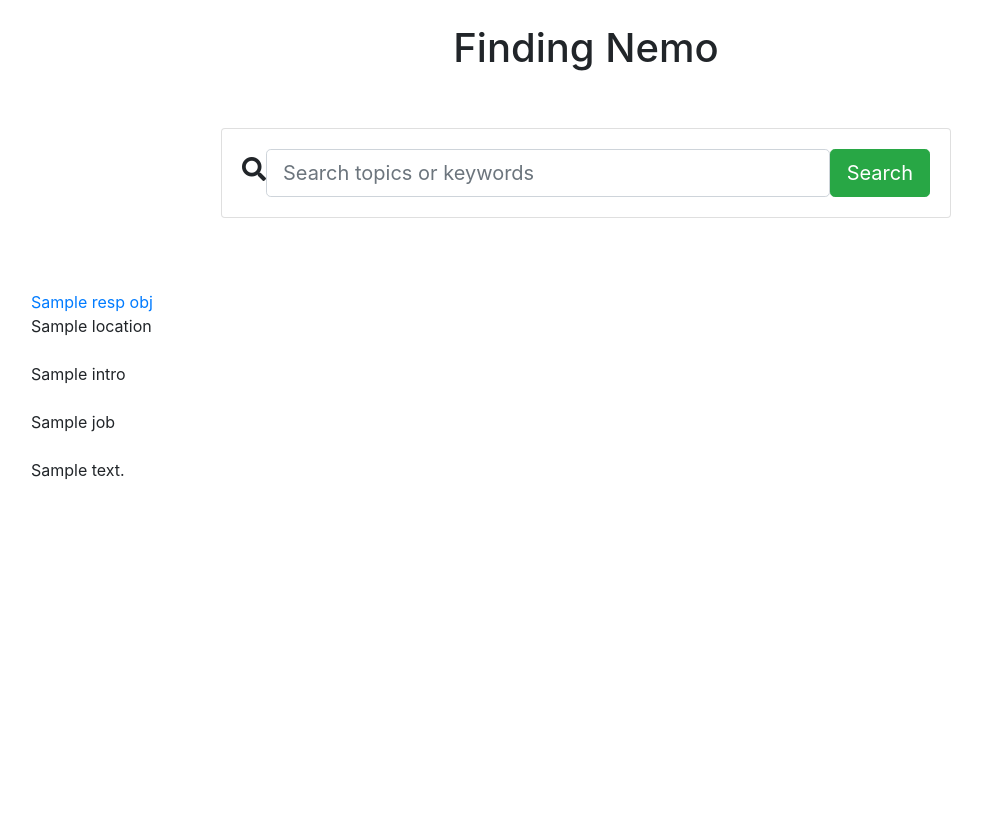
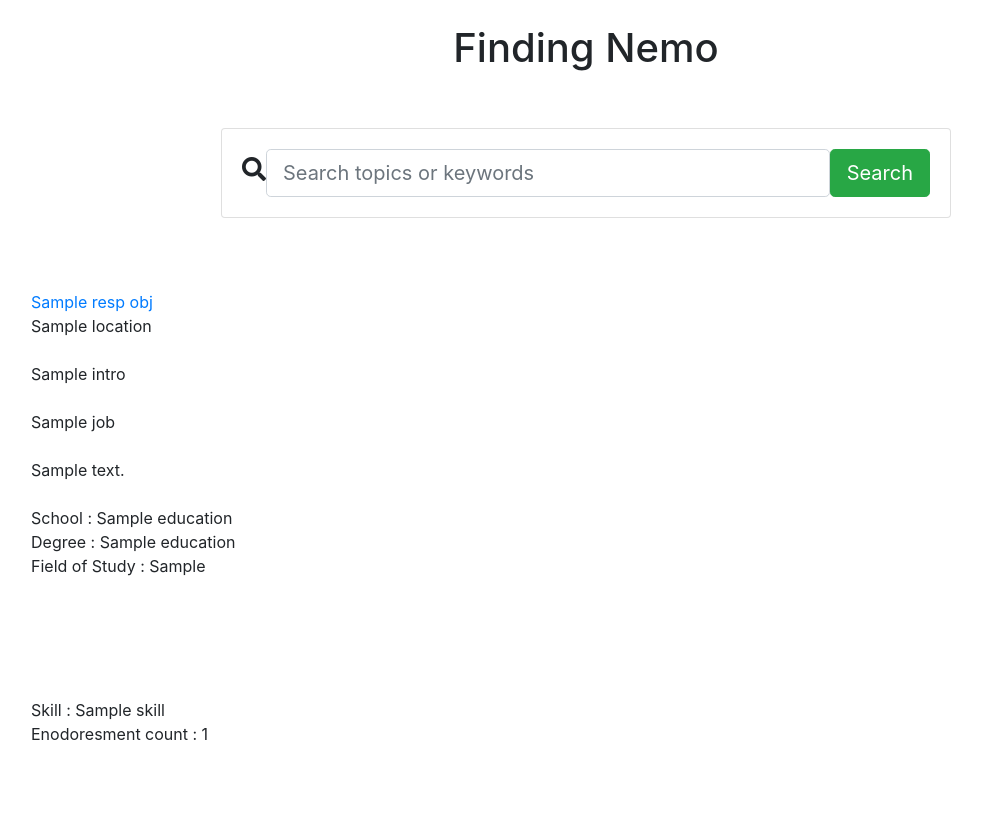
Before and after one commit to sanjeevsiva17/finding-nemo, a Flask app: template templates/index.html in a window 1280 px wide. Shown: the whole page, without its empty margins (54-1036 px from the left). Before the commit the page ends 480 px from the top, so only its background shows below. Run offline with Flask 2, Linux system fonts and the light colour scheme; the template is opened without the code that fills it: most values are stand-ins (such as "Sample title", 1, 10 or a date in 2020); some libraries are stand-ins or nearby versions.

Commit message:
Front end edits

```diff
--- a/app.py
+++ b/app.py
@@ -1,5 +1,6 @@
 from flask import Flask, render_template, request
 from searchengine.search_engine import query_elasticsearch
+import json
 
 app = Flask(__name__)
 
@@ -16,6 +17,8 @@ def search():
         search_query = request.form["search"]
         res = query_elasticsearch(search_query)
         for i in res:
+            i['_source']['education'] = json.loads(i['_source']['education'])
+            i['_source']['skills'] = json.loads(i['_source']['skills'])
             resp_obj.append(i['_source'])
     return render_template('/index.html', resp_obj=resp_obj, search_query= search_query)
 
--- a/templates/index.html
+++ b/templates/index.html
@@ -43,20 +43,46 @@
         {% if search_query %}
         <h4>Results for {{search_query}}</h4>
         {%endif%}
+
         {% for i in resp_obj %}
             <br>
-            <a href=={{i.url}}>{{i.name}}</a>
+              <a href={{i.url}}>{{i.name}}</a>
             <br>
-            {{i.location}}
+                {{i.location}}
             <br>
             <br>
-            {{i.intro}}
+                {{i.intro}}
             <br>
             <br>
-            {{i.job}}
+                {{i.job}}
             <br>
             <br>
-            {{i.about}}
+                {%if i.about is not none%}
+                    {{i.about}}
+                {%endif%}
+            <br>
+            <br>
+
+                {% for j in i.education %}
+                    School : {{j.schoolName}}
+                    <br>
+                    Degree : {{j.degreeName}}
+                    <br>
+                    Field of Study : {{j.fieldOfStudy}}
+                    <br>
+                    <br>
+                {%endfor%}
+            <br>
+            <br>
+            <br>
+            <br>
+            {% for j in i.skills %}
+                Skill : {{j.skillName}}
+                <br>
+                Enodoresment count : {{j.endorsementCount}}
+                <br>
+                <br>
+            {%endfor%}
             <br>
             <br>
         {% endfor %}
```
